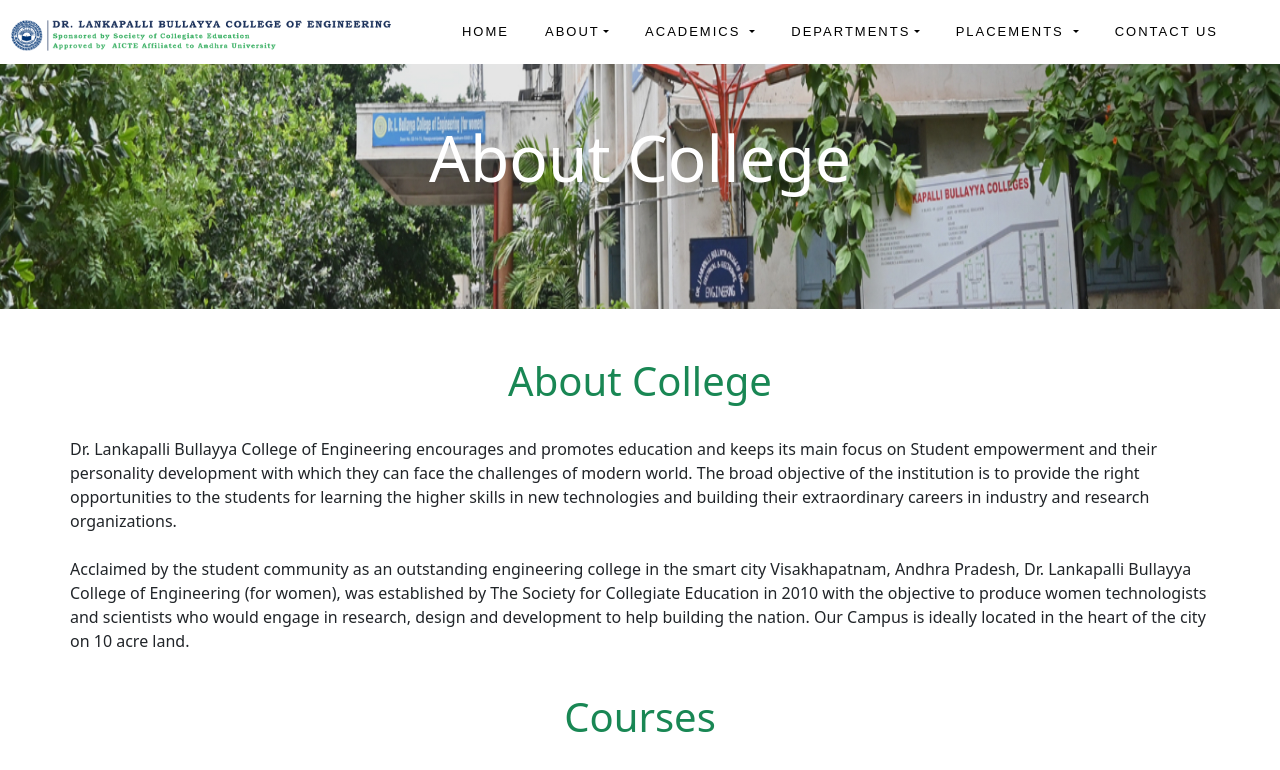
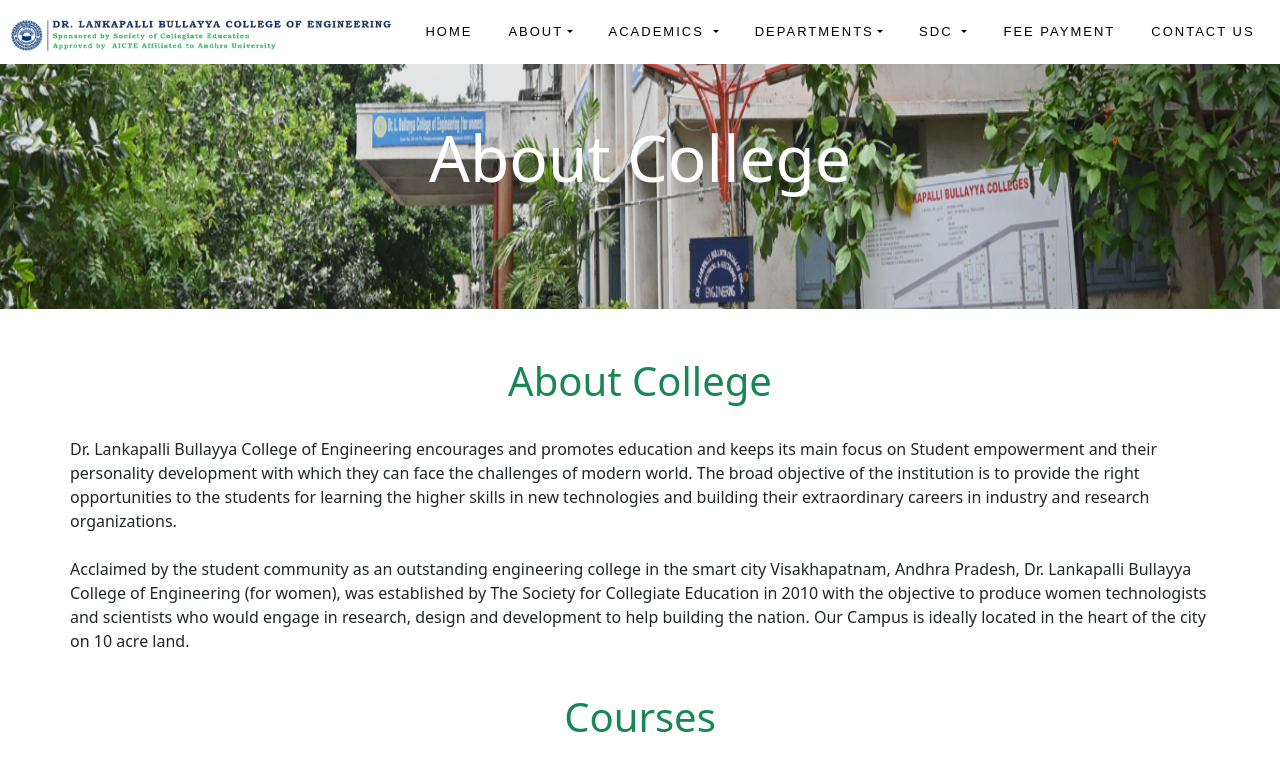
Before and after one commit to Sabbam/c, a plain HTML site: page about.html in a window 1280 px wide. Shown: the top 770 px of the page. Drawn offline with nearby package versions, Linux system fonts and the light colour scheme.

Commit message:
Update about.html

```diff
--- a/about.html
+++ b/about.html
@@ -65,7 +65,7 @@
             </li>
             <li class="nav-item dropdown">
               <a class="nav-link dropdown-toggle" href="#"  data-toggle="dropdown">
-                Placements
+                SDC
               </a>
               <ul class="dropdown-menu mega-menu" aria-labelledby="navbarDropdown">
                 <a class="dropdown-item" href="tap.html">Tap Cell</a>
@@ -74,6 +74,8 @@
                 <a class="dropdown-item" href="placement.html">Placement Details</a>
                 </ul>
             </li>
+              <li class="nav-item">
+              <a class="nav-link" href="">Fee Payment</a>
               <li class="nav-item">
               <a class="nav-link" href="contact.html">contact us</a>
             </li>
```
